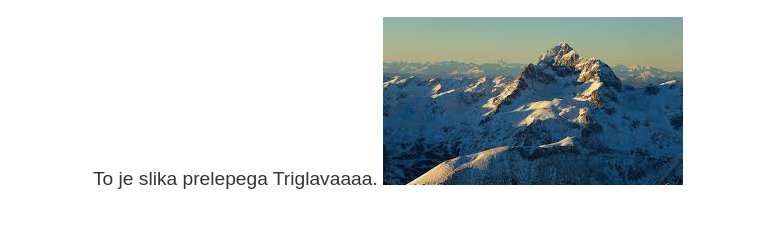
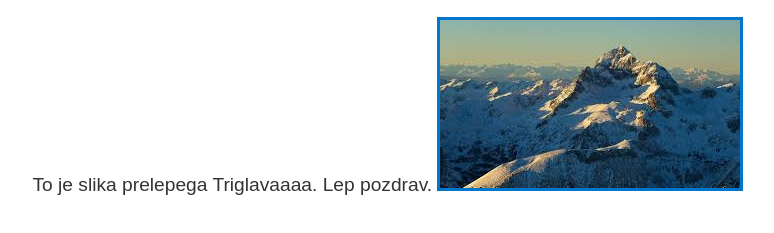
Before and after one commit to Kristinapascinski/Kristinapascinski.github.io, a plain HTML site: page index.html in a window 1280 px wide. Shown: the part 89-322 px from the top of the page, without its empty margins (252-1026 px from the left). Drawn offline with Linux system fonts and the light colour scheme.

Commit message:
spremembe kode

```diff
--- a/index.html
+++ b/index.html
@@ -19,11 +19,19 @@
          font-size: 1.2em;
          margin-bottom: 10px;
       }
+      img {
+         align-items: center;
+         font-size: auto;
+         border: #0077cc solid;
+         size: auto;
+
+
+      }
    </style>
 </head>
 <body>
    <h1>Kristinina spletna stran</h1>
-   <p>To je slika prelepega Triglavaaaa.
+   <p>To je slika prelepega Triglavaaaa. Lep pozdrav.
       <img src="triglav.jpeg" alt="Slika Triglava">
 
    </p>
```
